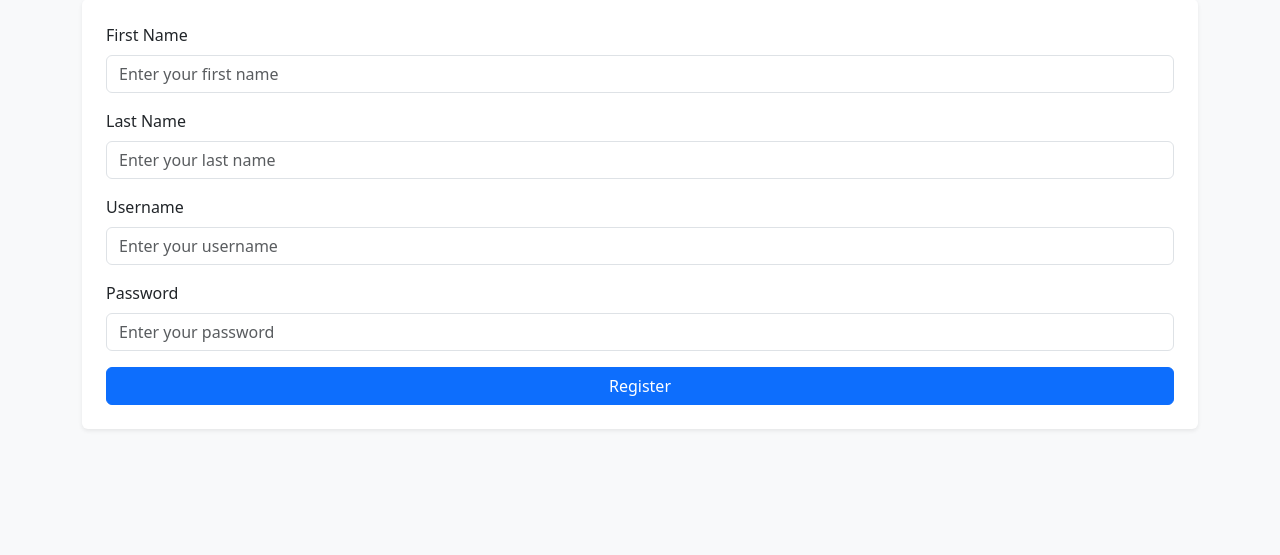
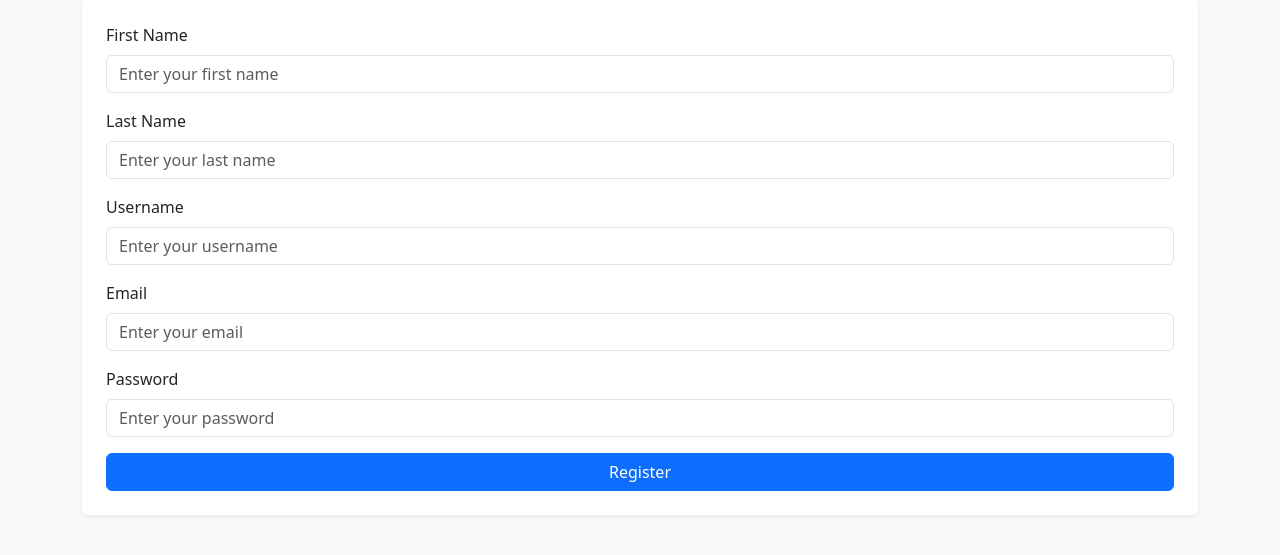
Before and after one commit to Btan-goat/dbs_app, a PHP site: page /registration.php in a window 1280 px wide. Shown: the part 111-666 px from the top of the page. Run offline with PHP 8.4, Linux system fonts and the light colour scheme.

Commit message:
pushed email validtaion

```diff
--- a/classes/database.php
+++ b/classes/database.php
@@ -11,14 +11,14 @@ class database {
         );
     }
 
-    function signupUser($firstname, $lastname, $username, $password) {
+    function signupUser($firstname, $lastname, $username, $email, $password) {
         $con = $this->opencon();
         try {
             $con->beginTransaction();
             // Insert into Users table
             $stmt = $con->prepare("INSERT INTO Admin (admin_FN,
-            admin_LN, admin_username, admin_password) VALUES (?, ?, ?, ?)");
-            $stmt->execute([$firstname, $lastname, $username, $password]);
+            admin_LN, admin_username, admin_email, admin_password) VALUES (?, ?, ?, ?, ?)");
+            $stmt->execute([$firstname, $lastname, $username, $email, $password]);
             $userID = $con->lastInsertId();
             $con->commit();
             return $userID;
@@ -36,4 +36,12 @@ class database {
         $count = $stmt->fetchColumn();
         return $count > 0;
     }
+
+    function isEmailExists($email){
+        $con = $this->opencon();
+        $stmt = $con->prepare("SELECT COUNT(*) FROM Admin WHERE admin_email = ?");
+        $stmt->execute([$email]);
+        $count = $stmt->fetchColumn();
+        return $count > 0;
+    }
 }
--- a/registration.php
+++ b/registration.php
@@ -5,11 +5,12 @@ $con = new database();
 $sweetAlertConfig = "";
 
 if (isset($_POST['register'])) {
+  $email = $_POST['email'];
   $username = $_POST['username'];
   $password = password_hash($_POST['password'], PASSWORD_BCRYPT);
   $firstname = $_POST['first_name'];
   $lastname = $_POST['last_name'];
-  $userID = $con->signupUser($firstname, $lastname, $username, $password);
+  $userID = $con->signupUser($firstname, $lastname, $username, $email, $password);
 
   if ($userID) {
     $sweetAlertConfig = "
@@ -60,6 +61,11 @@ if (isset($_POST['register'])) {
         <label for="username" class="form-label">Username</label>
         <input type="text" name="username" id="username" class="form-control" placeholder="Enter your username" required>
         <div class="invalid-feedback">Username is required.</div>
+      </div>
+      <div class="mb-3">
+        <label for="email" class="form-label">Email</label>
+        <input type="email" name="email" id="email" class="form-control" placeholder="Enter your email" required>
+        <div class="invalid-feedback">Email is required.</div>
       </div>
       <div class="mb-3">
         <label for="password" class="form-label">Password</label>
@@ -137,10 +143,53 @@ if (isset($_POST['register'])) {
     });
   };
 
+  // Real-time email validation using AJAX
+  const checkEmailAvailability = (emailField) => {
+    emailField.addEventListener('input', () => {
+      const email = emailField.value.trim();
+
+      if (email === '') {
+        emailField.classList.remove('is-valid');
+        emailField.classList.add('is-invalid');
+        emailField.nextElementSibling.textContent = 'Email is required.';
+        registerButton.disabled = true; // Disable the button
+      return;
+      }
+
+      // Send AJAX request to check username availability
+      fetch('ajax/check_email.php', {
+        method: 'POST',
+        headers: {
+          'Content-Type': 'application/x-www-form-urlencoded',
+        },
+        body: `email=${encodeURIComponent(email)}`,
+      })
+        .then((response) => response.json())
+        .then((data) => {
+          if (data.exists) {
+            emailField.classList.remove('is-valid');
+            emailField.classList.add('is-invalid');
+            emailField.nextElementSibling.textContent = 'Email is already taken.';
+            registerButton.disabled = true; // Disable the button
+          } else {
+            emailField.classList.remove('is-invalid');
+            emailField.classList.add('is-valid');
+            emailField.nextElementSibling.textContent = '';
+            registerButton.disabled = false; // Enable the button
+          }
+        })
+        .catch((error) => {
+          console.error('Error:', error);
+          registerButton.disabled = true; // Disable the button in case of an error
+        });
+    });
+  };
+
   // Get form fields
   const firstName = document.getElementById('first_name');
   const lastName = document.getElementById('last_name');
   const username = document.getElementById('username');
+  const email = document.getElementById('email');
   const password = document.getElementById('password');
 
   // Attach real-time validation to each field
@@ -148,6 +197,7 @@ if (isset($_POST['register'])) {
   validateField(lastName, isNotEmpty);
   validateField(password, isPasswordValid);
   checkUsernameAvailability(username);
+  checkEmailAvailability(email);
 
   // Form submission validation
   document.getElementById('registrationForm').addEventListener('submit', function (e) {
@@ -156,7 +206,7 @@ if (isset($_POST['register'])) {
     let isValid = true;
 
     // Validate all fields on submit
-    [firstName, lastName, username, password].forEach((field) => {
+    [firstName, lastName, username, email, password].forEach((field) => {
       if (!field.classList.contains('is-valid')) {
         field.classList.add('is-invalid');
         isValid = false;
```
Also changed, not shown: ajax/check_email.php (added, +17 -0 lines).
